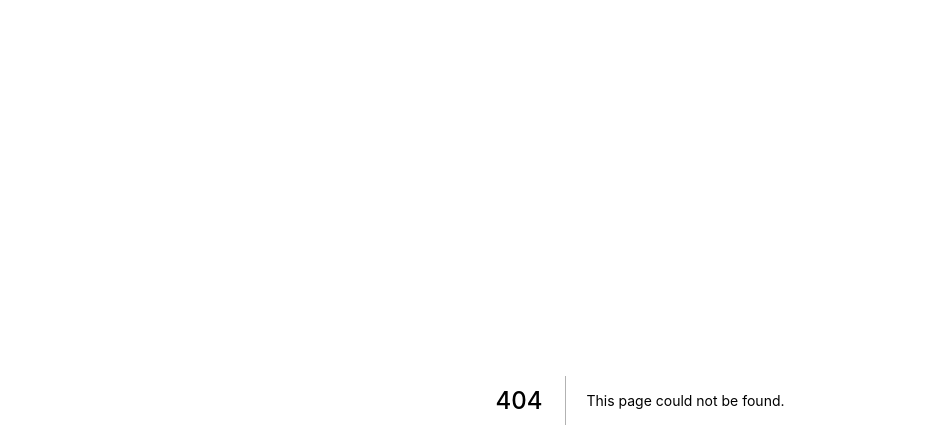
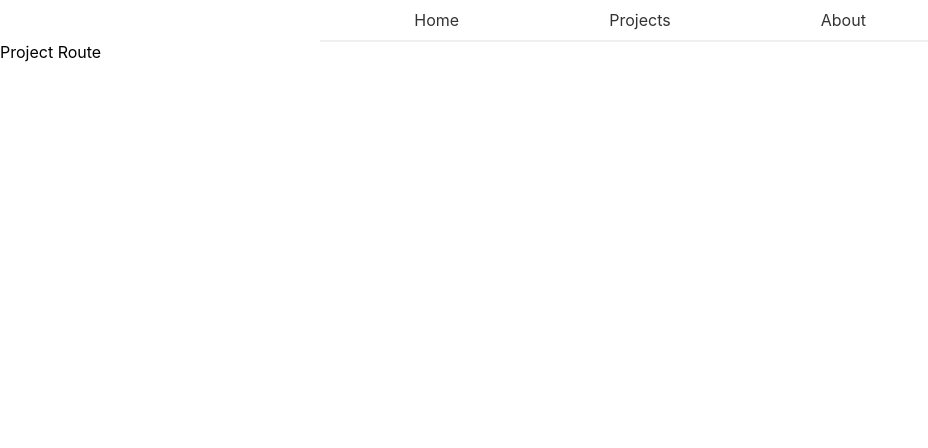
Before and after one commit to takshch/website, a Next.js app: page /projects in a window 1280 px wide. Before the commit this address had no page. Shown: the top 448 px of the page, without its empty margins (0-928 px from the left). Built offline with nearby package versions, Linux system fonts and the light colour scheme.

Commit message:
Simplify layout logic for pages

```diff
--- a/pages/_app.js
+++ b/pages/_app.js
@@ -1,7 +1,20 @@
-import '../styles/globals.css'
+import '../styles/globals.css';
+import { withRouter } from 'next/router';
+import DefaultLayout from '../layouts/index';
 
-function MyApp({ Component, pageProps }) {
-  return <Component {...pageProps} />
+// returns Layout component for route
+const getLayoutByRoute = (pathName) => {
+  return DefaultLayout;
+};
+
+function MyApp({ Component, pageProps, router }) {
+  const Layout = getLayoutByRoute(router.pathName);
+
+  return (
+    <Layout>
+      <Component {...pageProps} />
+    </Layout>
+  );
 }
 
-export default MyApp
+export default withRouter(MyApp);
--- a/pages/index.js
+++ b/pages/index.js
@@ -1,10 +1,9 @@
 import Head from 'next/head';
-import DefaultLayout from '../layouts/index';
 import styles from '../styles/Home.module.scss';
 
 export default function Home() {
   return (
-    <DefaultLayout>
+    <>
       <Head>
         <title>Hello World</title>
       </Head>
@@ -13,6 +12,6 @@ export default function Home() {
           Hello World
         </div>
       </div>
-    </DefaultLayout>
+    </>
   )
 }
--- /dev/null
+++ b/pages/projects.js
@@ -0,0 +1,9 @@
+function Projects() {
+  return (
+    <div className="">
+      Project Route
+    </div>
+  );
+}
+
+export default Projects;
```
Also changed, not shown: pages/about.js (added, +9 -0 lines).
